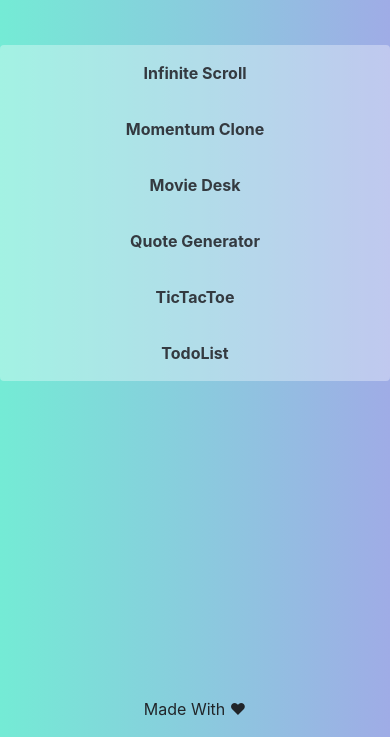
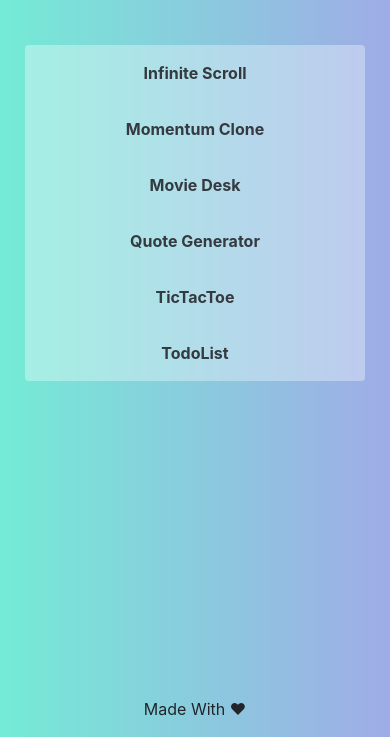
Before and after one commit to mani-barathi/Javascript_MiniProjects, a plain HTML site: page index.html in a window 390 px wide. Shown: the part 107-844 px from the top of the page. Drawn offline with nearby package versions, Linux system fonts and the light colour scheme.

Commit message:
responsive

```diff
--- a/index.html
+++ b/index.html
@@ -25,7 +25,7 @@
         <h1 class="font-weight-light text-center mt-2">JavaScript MiniProjects</h1>
 
         <div class="row justify-content-center mt-5">
-            <div class="col rounded px-0 py-0" style="max-width: 500px; background: rgba(255, 255, 255, 0.336);">
+            <div class="col rounded px-0 py-0" style="max-width: 340px; background: rgba(255, 255, 255, 0.336);">
 
                 <a class="project__div d-block col text-center  px-2 py-3 text-dark font-weight-bold text-decoration-none"
                     target="_blank" href="./Infinite_scroll/index.html">Infinite Scroll</a>
```
